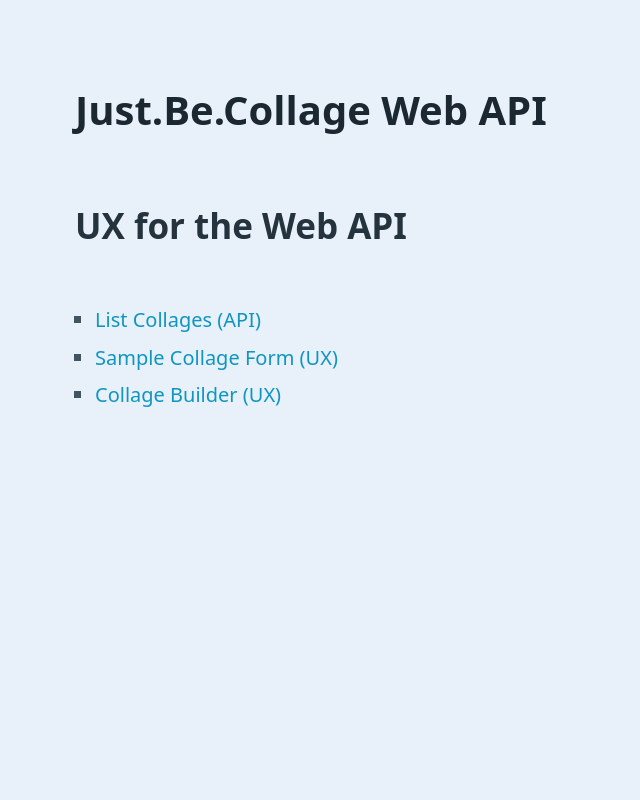
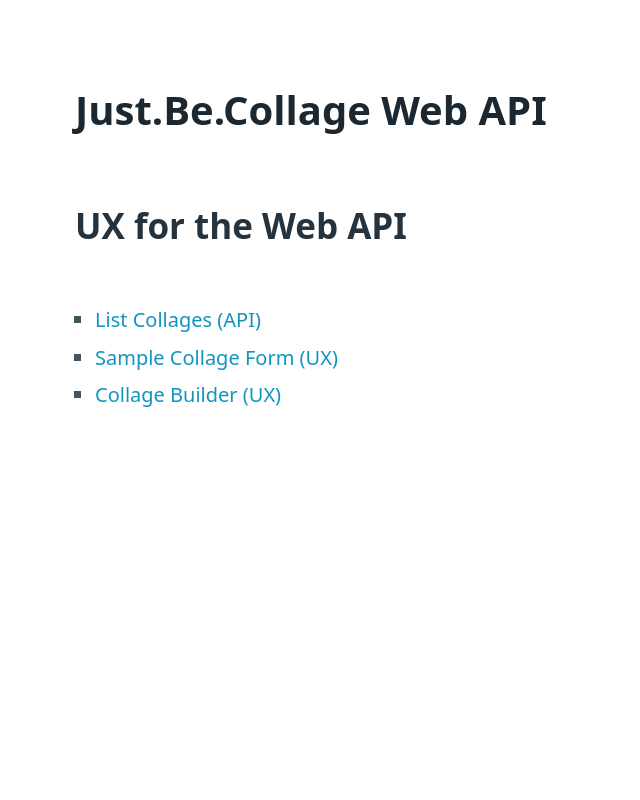
Before and after one commit to ca0v/svelte-lab, a Flask app: page / in a window 1280 px wide. Shown: the whole page, without its empty margins (0-640 px from the left). Run offline with Flask 2, Linux system fonts and the light colour scheme.

Commit message:
Dress up index page

```diff
--- a/server/templates/index.html
+++ b/server/templates/index.html
@@ -1,17 +1,15 @@
-<style>
-    body {
-        background: #e8f1f9;
-    }
-</style>
+<!DOCTYPE html>
+<html>
 
-<link rel="stylesheet" href="https://cdnjs.cloudflare.com/ajax/libs/picocss/1.5.2/pico.classless.min.css"
-    integrity="sha512-1KIM7mOO1p5JYbTBHhMzLaTROMspznAqgAmq//PVXDf0bUP8F9hBGXFqGNfYVqoN0bWIDbEYhGTIXl4HfZGnJQ=="
+<head>
+    <link rel="stylesheet" href="https://cdnjs.cloudflare.com/ajax/libs/picocss/1.5.2/pico.classless.css"
+        integrity="sha512-3yPmtsPkdWmZUbezk1TCnslyeuLxZTlCr45rTPrI2YYvU4x+FALjueHNXYULUuPHquc/T1k7Z588v9YN6cs6aQ=="
         crossorigin="anonymous" referrerpolicy="no-referrer" />
-
-<link rel="icon" href="./assets/favicon.ico" /> <!-- how to reference resources -->
+</head>
 
 <title>Just.Be.Collage</title>
 
+<body>
     <main>
         <div>
             <div class="col-md-10 col-lg-8 mx-lg-auto mx-md-auto">
@@ -25,3 +23,6 @@
             </div>
         </div>
     </main>
+</body>
+
+</html>
```
Lines whose indentation alone changed are shown as unchanged.
